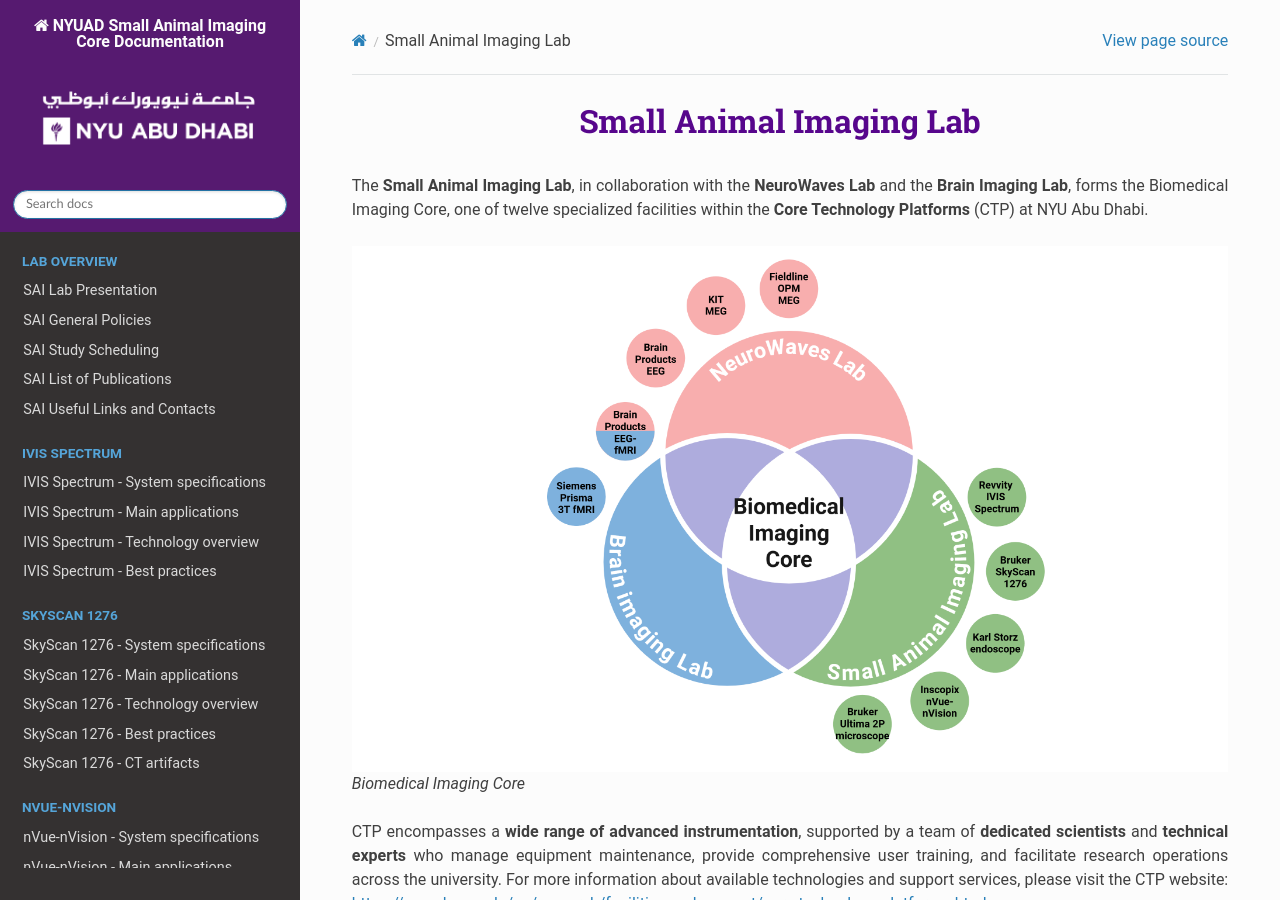
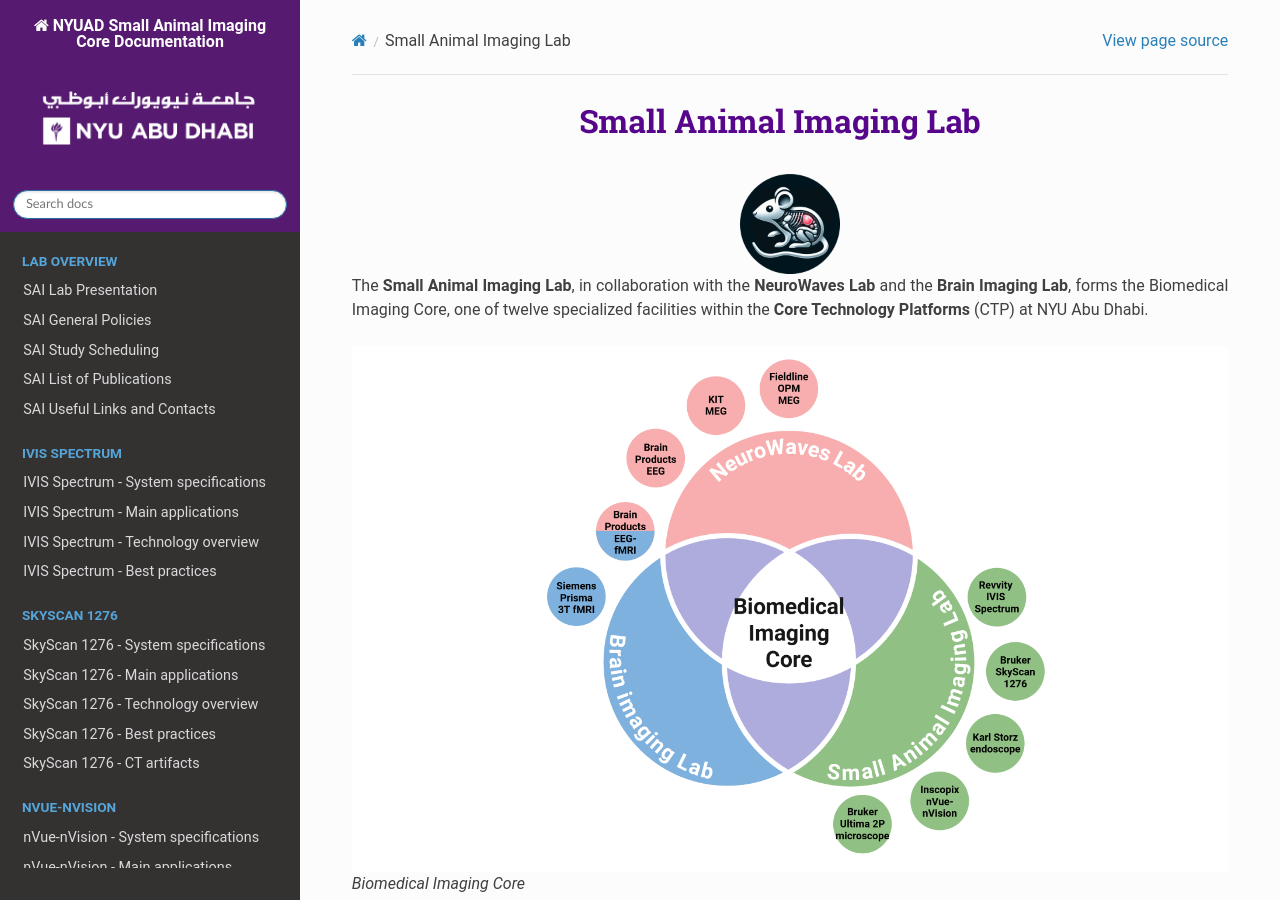
Before and after one commit to BioMedicalImaging-Core-NYUAD/smallanimalimaging-lab-documentation, a Sphinx documentation site: the page built from docs/source/index.rst, in a window 1280 px wide and 900 px high. Built offline with Sphinx 7.4.7 and the Read the Docs theme 3.1.0, drawn with Linux system fonts in a browser that asks for light colours.

```diff
--- a/docs/source/index.rst
+++ b/docs/source/index.rst
@@ -1,5 +1,12 @@
 Small Animal Imaging Lab
 ========================
+.. image:: _static/logo-SAI.png
+   :alt: *Biomedical Imaging Core*
+   :width: 100px
+   :align: center
+
+.. raw:: html
+
 The **Small Animal Imaging Lab**, in collaboration with the **NeuroWaves Lab** and the **Brain Imaging Lab**,
 forms the Biomedical Imaging Core, one of twelve specialized facilities within the **Core Technology Platforms** (CTP) at NYU Abu Dhabi.
 
```
Also changed, not shown: docs/source/_static/logo-SAI.png (added).
